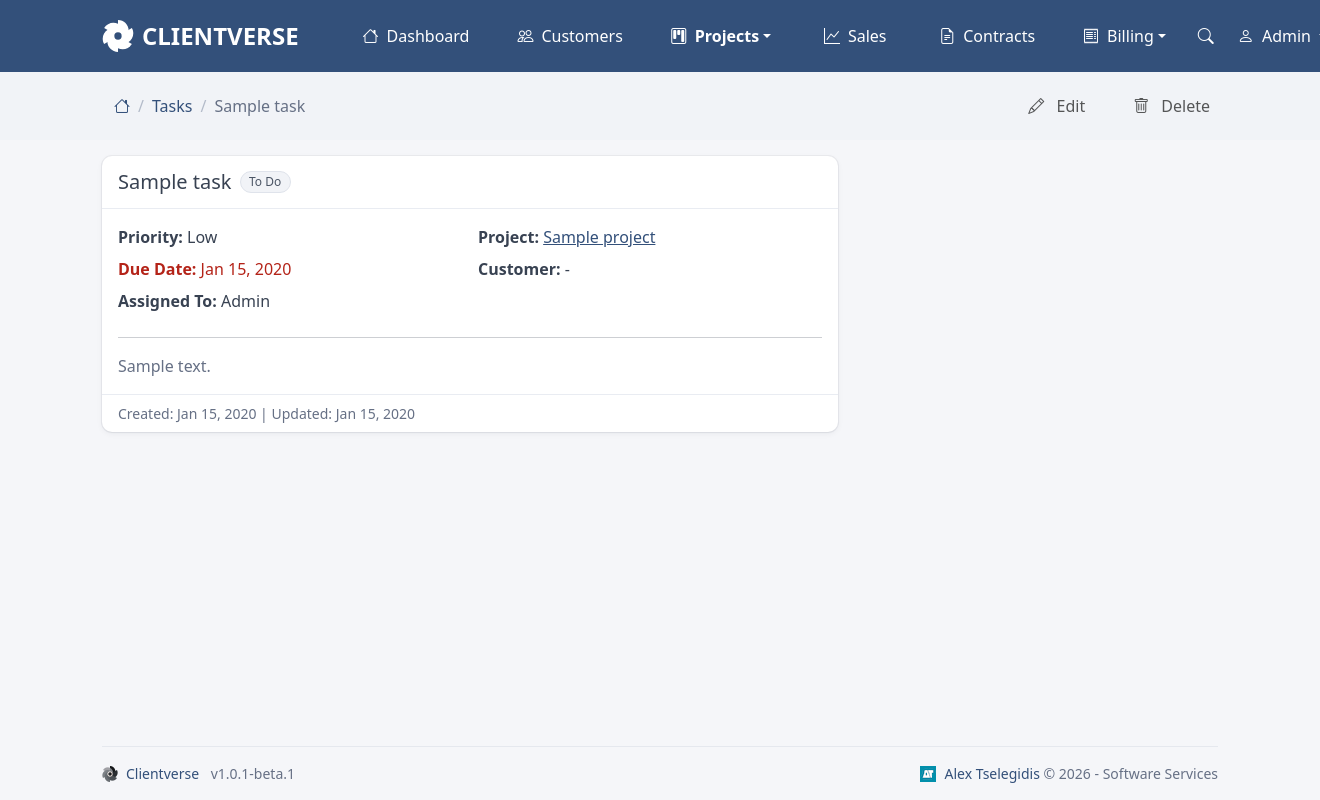
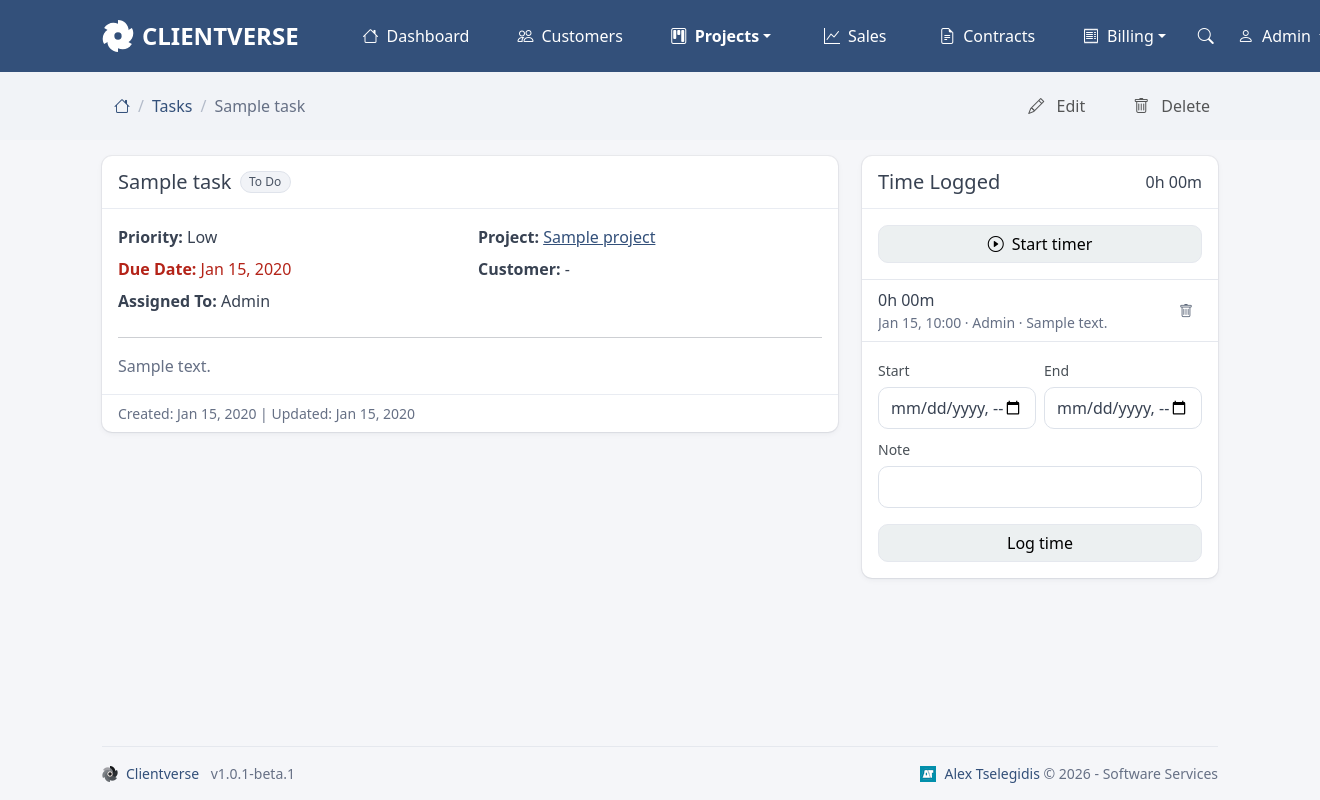
Before and after one commit to alextselegidis/clientverse, a Laravel app: page /tasks/1 in a window 1320 px wide. Run offline with Laravel 12, Linux system fonts and the light colour scheme; a user stored in the database is signed in; data comes from the database, SQL or seed files in the repository; tables that the repository leaves empty hold one stand-in row (values such as "Sample post"); some libraries are stand-ins or nearby versions.

Commit message:
Track time on tasks with a timer or manual entries

```diff
--- a/lang/en.json
+++ b/lang/en.json
@@ -416,5 +416,13 @@
     "low": "Low",
     "normal": "Normal",
     "high": "High",
-    "assigned_to_me": "Assigned to me"
+    "assigned_to_me": "Assigned to me",
+    "time_logged": "Time Logged",
+    "start_timer": "Start timer",
+    "stop_timer": "Stop timer",
+    "since": "since",
+    "running": "Running",
+    "start": "Start",
+    "end": "End",
+    "log_time": "Log time"
 }
--- a/resources/views/pages/tasks-show.blade.php
+++ b/resources/views/pages/tasks-show.blade.php
@@ -85,5 +85,84 @@
                 </div>
             </div>
         </div>
+
+        <div class="col-lg-4">
+            @php($running = $task->timeEntries->first(fn ($entry) => !$entry->ended_at && $entry->user_id === auth()->id()))
+            <div class="card border-0 shadow-sm">
+                <div class="card-header bg-transparent d-flex justify-content-between align-items-center">
+                    <h5 class="mb-0">{{ __('time_logged') }}</h5>
+                    <span class="fw-medium">{{ format_minutes($task->minutes_logged) }}</span>
+                </div>
+                <div class="card-body border-bottom">
+                    @if($running)
+                        <form action="{{ route('tasks.timer.stop', $task->id) }}" method="POST">
+                            @csrf
+                            <button type="submit" class="btn btn-primary w-100">
+                                <i class="bi bi-stop-circle me-2"></i>{{ __('stop_timer') }}
+                                <span class="ms-1 opacity-75">({{ __('since') }} {{ $running->started_at->format('H:i') }})</span>
+                            </button>
+                        </form>
+                    @else
+                        <form action="{{ route('tasks.timer.start', $task->id) }}" method="POST">
+                            @csrf
+                            <button type="submit" class="btn btn-light border w-100">
+                                <i class="bi bi-play-circle me-2"></i>{{ __('start_timer') }}
+                            </button>
+                        </form>
+                    @endif
+                </div>
+                <ul class="list-group list-group-flush">
+                    @forelse($task->timeEntries as $entry)
+                        <li class="list-group-item d-flex align-items-center gap-2">
+                            <div class="flex-grow-1">
+                                <div class="fw-medium">
+                                    {{ format_minutes($entry->minutes) }}
+                                    @unless($entry->ended_at)
+                                        <span class="badge bg-info ms-1">{{ __('running') }}</span>
+                                    @endunless
+                                </div>
+                                <div class="small text-muted text-truncate">
+                                    {{ $entry->started_at->format('M d, H:i') }} · {{ $entry->user?->name }}
+                                    @if($entry->note) · {{ $entry->note }} @endif
+                                </div>
+                            </div>
+                            <form action="{{ route('tasks.time-entries.destroy', [$task->id, $entry->id]) }}" method="POST"
+                                  onsubmit="return confirm('{{ __('delete_record_prompt') }}')">
+                                @csrf
+                                @method('DELETE')
+                                <button type="submit" class="btn btn-sm btn-icon" aria-label="{{ __('delete') }}" title="{{ __('delete') }}">
+                                    <i class="bi bi-trash"></i>
+                                </button>
+                            </form>
+                        </li>
+                    @empty
+                        <li class="list-group-item text-muted">{{ __('no_records_found') }}</li>
+                    @endforelse
+                </ul>
+                <div class="card-body border-top">
+                    <form action="{{ route('tasks.time-entries.store', $task->id) }}" method="POST" id="time-entry-form">
+                        @csrf
+                        <div class="row g-2">
+                            <div class="col-6">
+                                <label for="started_at" class="form-label">{{ __('start') }}</label>
+                                <input type="datetime-local" id="started_at" name="started_at" class="form-control" required
+                                       value="{{ old('started_at') }}">
+                            </div>
+                            <div class="col-6">
+                                <label for="ended_at" class="form-label">{{ __('end') }}</label>
+                                <input type="datetime-local" id="ended_at" name="ended_at" class="form-control" required
+                                       value="{{ old('ended_at') }}">
+                            </div>
+                            <div class="col-12">
+                                <label for="note" class="form-label">{{ __('note') }}</label>
+                                <input type="text" id="note" name="note" class="form-control" maxlength="255" value="{{ old('note') }}">
+                            </div>
+                        </div>
+                        @include('shared.errors', ['class' => 'mt-3 mb-0'])
+                        <button type="submit" class="btn btn-light border w-100 mt-3">{{ __('log_time') }}</button>
+                    </form>
+                </div>
+            </div>
+        </div>
     </div>
 @endsection
--- a/routes/web.php
+++ b/routes/web.php
@@ -30,6 +30,7 @@ use App\Http\Controllers\SalesController;
 use App\Http\Controllers\SearchController;
 use App\Http\Controllers\SettingsController;
 use App\Http\Controllers\TasksController;
+use App\Http\Controllers\TimeEntriesController;
 use App\Http\Controllers\UsersController;
 use App\Http\Controllers\WelcomeController;
 use App\Http\Middleware\AdminMiddleware;
@@ -175,6 +176,14 @@ Route::middleware('auth')->group(function () {
         'index' => 'tasks',
     ]);
 
+    // TimeEntriesController (nested under tasks)
+    Route::scopeBindings()->group(function () {
+        Route::post('/tasks/{task}/timer', [TimeEntriesController::class, 'start'])->name('tasks.timer.start');
+        Route::post('/tasks/{task}/timer/stop', [TimeEntriesController::class, 'stop'])->name('tasks.timer.stop');
+        Route::post('/tasks/{task}/time-entries', [TimeEntriesController::class, 'store'])->name('tasks.time-entries.store');
+        Route::delete('/tasks/{task}/time-entries/{timeEntry}', [TimeEntriesController::class, 'destroy'])->name('tasks.time-entries.destroy');
+    });
+
     // Setup routes (Admin only)
     Route::middleware(AdminMiddleware::class)->prefix('setup')->group(function () {
         // SettingsController (Localization)
```
Also changed, not shown: app/Http/Controllers/TimeEntriesController.php (added, +61 -0 lines), tests/Feature/TasksControllerTest.php (+35 -0 lines).
